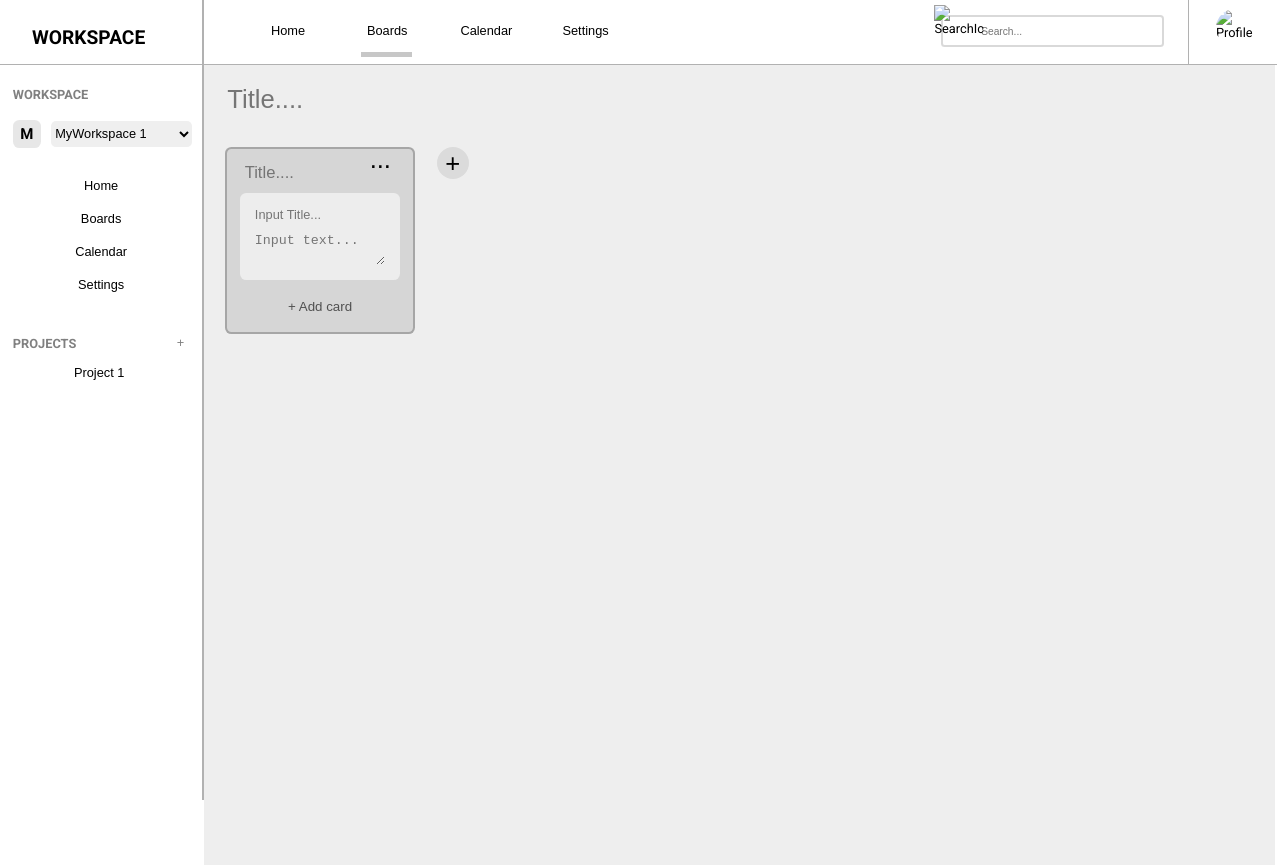
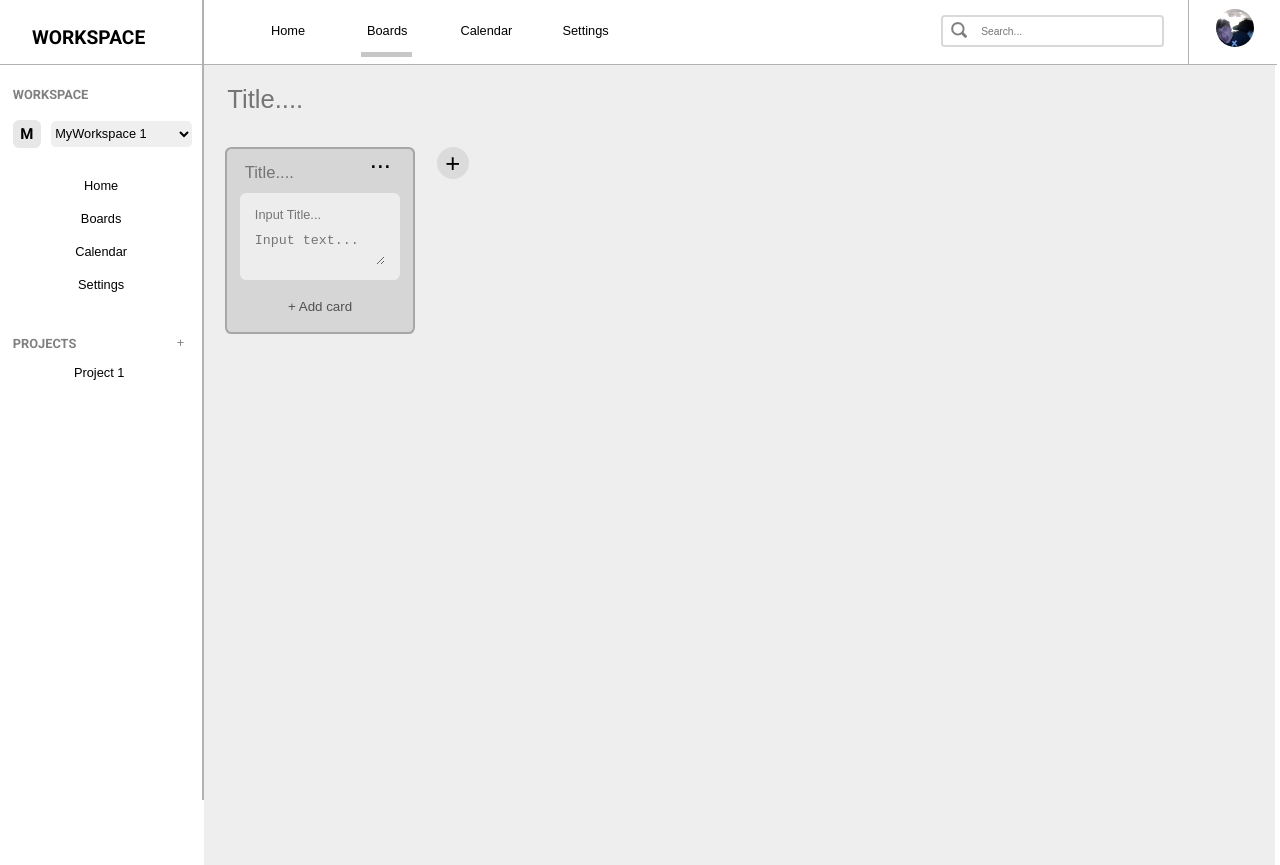
Before and after one commit to JoepMaas/Planning-Website, a plain HTML site: page index.Html in a window 1280 px wide. Drawn offline with Linux system fonts and the light colour scheme.

Commit message:
Updated image refrence

```diff
--- a/index.Html
+++ b/index.Html
@@ -16,8 +16,8 @@
 </head>
 
 <body>
-    <img src="../Images/PFPtest (2).jpg" alt="Profile" id="Profile">
-    <img src="../Images/search-icon-png-1.png" alt="SearchIcon" id="SearchIcon">
+    <img src="/PlanningWebsite/Images/PFPtest (2).jpg" alt="Profile" id="Profile">
+    <img src="/PlanningWebsite/Images/search-icon-png-1.png" alt="SearchIcon" id="SearchIcon">
 
     <div class="OpenSpace">
         <div id="HomeTab">
```
